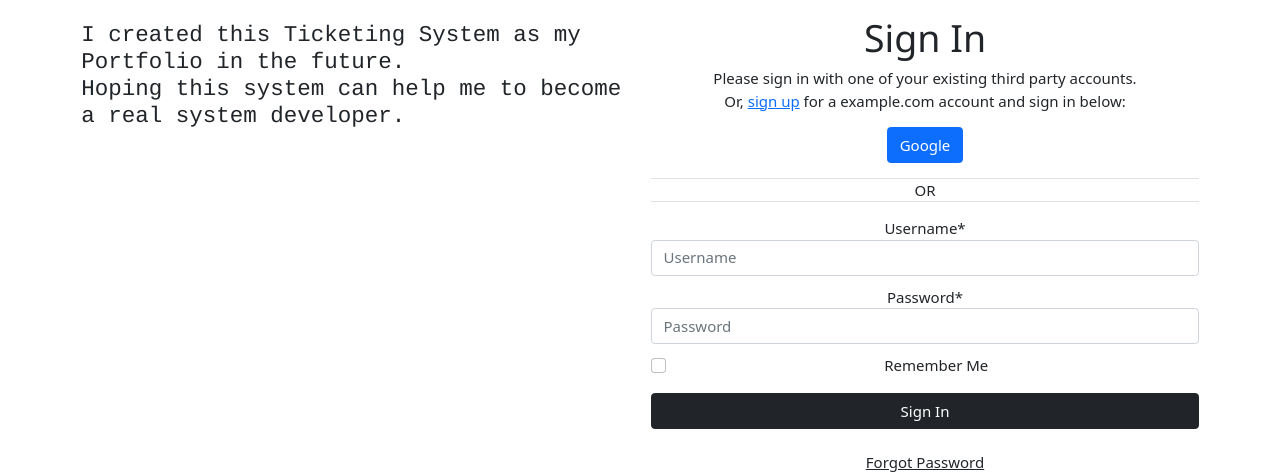
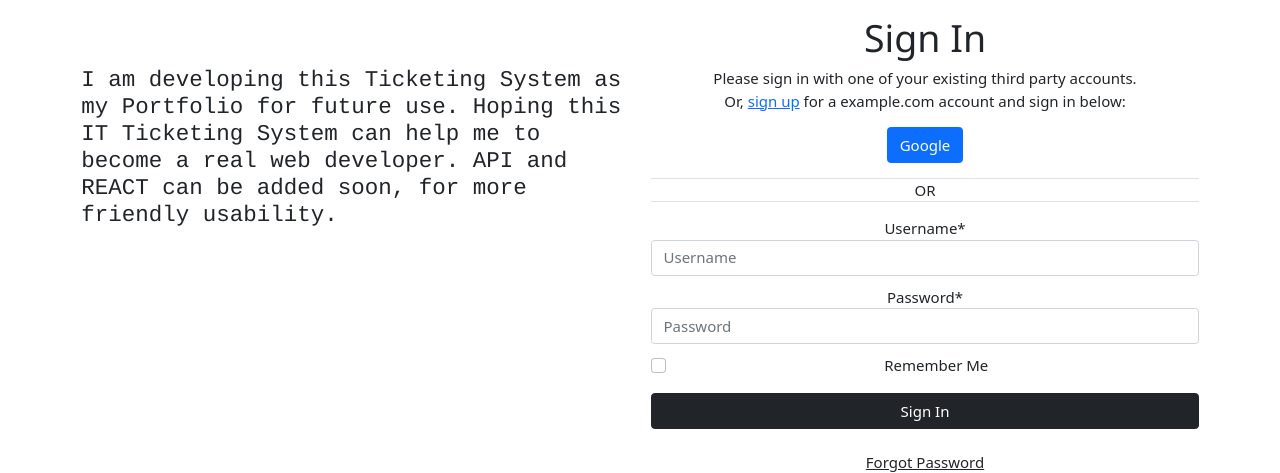
Before and after one commit to acarbonilla/ticketingSystem, a Django app: page /accounts/login/ in a window 1280 px wide. Shown: the part 53-526 px from the top of the page. Run offline with Django 4.2, Linux system fonts and the light colour scheme; some libraries are stand-ins or nearby versions.

Commit message:
Ticketing System

```diff
--- a/templates/account/login.html
+++ b/templates/account/login.html
@@ -9,10 +9,11 @@
 <div class="container">
 
     <div class="row">
-        <div class="col-sm-6 mt-2">
+        <div class="col-sm-6 mt-2"><br/><br/>
             <h4 style="font-family:courier;">
-                I created this Ticketing System as my Portfolio in the future.<br/>
-                Hoping this system can help me to become a real system developer.
+                I am developing this Ticketing System as my Portfolio for future use.
+                 Hoping this IT Ticketing System can help me to become a real web developer.
+                API and REACT can be added soon, for more friendly usability.
             </h4>
         </div>
         <div class="col-sm-6 text-center">
```
